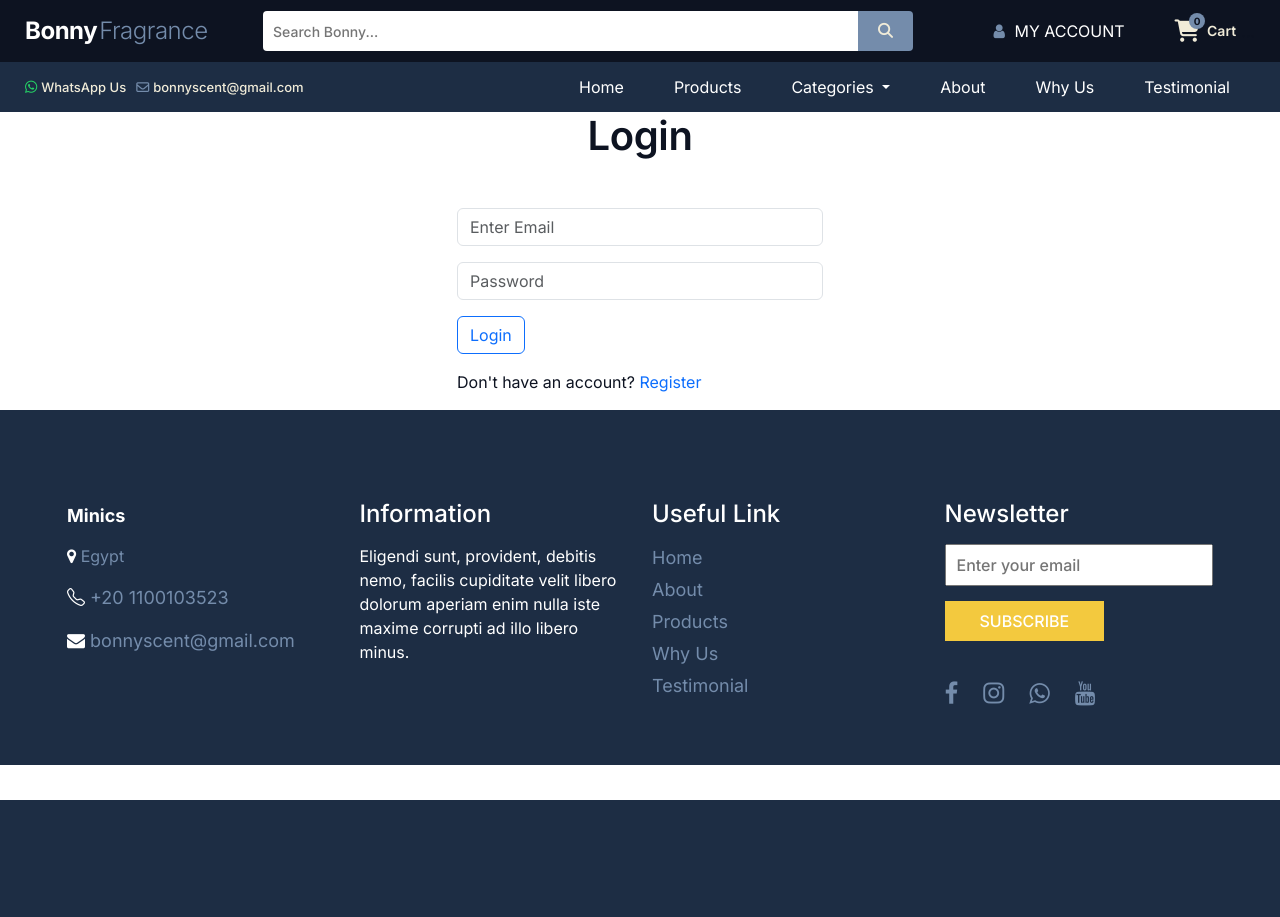
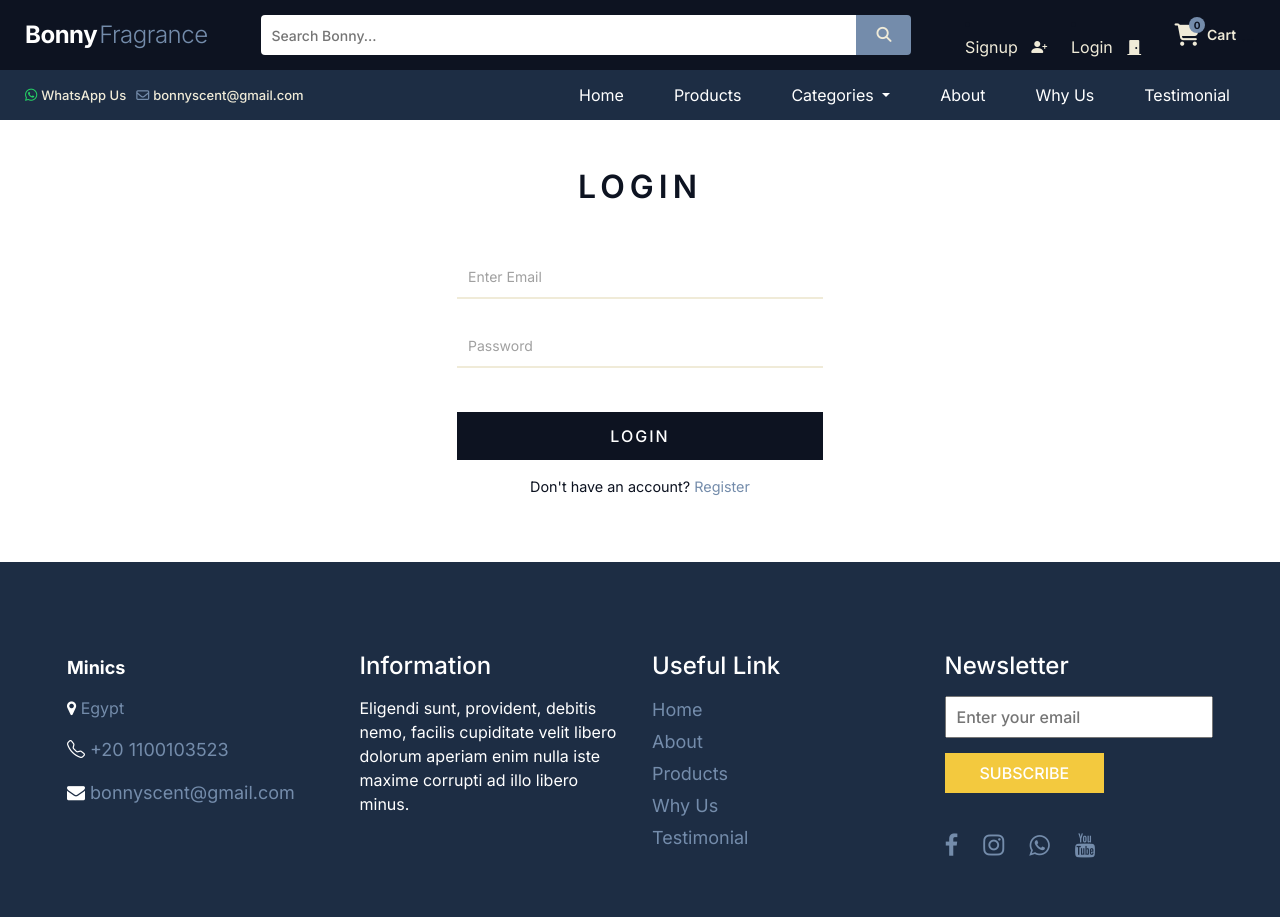
Before and after one commit to mostafa3ttar/Django-E-commerce-Pro, a Django app: page /accounts/login/ in a window 1280 px wide. Before the commit the page ends 800 px from the top, so only its background shows below. Run offline with Django 5.2, Linux system fonts and the light colour scheme; data that the repository does not hold is empty; parts of the project's set-up code (start-up, migrations or seed data) failed here and were passed over; some libraries are stand-ins or nearby versions.

Commit message:
feat(accounts): upgrade auth flow & professional UX
- Refactored activation logic with dedicated success/failed templates.

- Implemented custom logout view with session flushing for security.

- Enhanced user feedback system with styled dynamic messages.

- Added auto-dismiss functionality for a seamless experience.

- Refined login flow and error handling.

```diff
--- a/accounts/apps.py
+++ b/accounts/apps.py
@@ -2,5 +2,9 @@ from django.apps import AppConfig
 
 
 class UsersConfig(AppConfig):
+    default_auto_field = 'django.db.models.BigAutoField'
     name = 'accounts'
     verbose_name = 'Users Management'
+
+    # def ready(self):
+    #     import accounts.signals
--- a/accounts/forms.py
+++ b/accounts/forms.py
@@ -28,3 +28,6 @@ class RegisterForm(forms.ModelForm):
         self.fields['phone_number'].widget.attrs['placeholder'] = 'Phone Number'
         self.fields['password'].widget.attrs['placeholder'] = 'Enter Password'
         self.fields['confirm_password'].widget.attrs['placeholder'] = 'Confirm Password'
+
+        for field in self.fields:
+            self.fields[field].label = False
--- a/accounts/urls.py
+++ b/accounts/urls.py
@@ -1,10 +1,15 @@
 from django.urls import path
 from . import views
+from django.contrib.auth import views as auth_views
 
 app_name = 'accounts'
 
 urlpatterns = [
     path('', views.register, name='register'),
     path('login/', views.login, name='login'),
-    path('activate/<uidb64>/<token>/', views.activate, name='activate')
+    path('activate/<uidb64>/<token>/', views.activate, name='activate'),
+    # path('logout/', auth_views.LogoutView.as_view(next_page='accounts:login'), name='logout'),
+    path('logout/', views.logout_view, name='logout'),
+    path('profile/', views.profile, name='profile'),
+
 ]
--- a/accounts/views.py
+++ b/accounts/views.py
@@ -1,8 +1,10 @@
 from django.shortcuts import render, redirect
+from django.contrib.auth.decorators import login_required
 from .forms import RegisterForm
 from .models import Account
 from django.conf import settings
 from django.contrib.auth import authenticate, login as auth_login
+from django.contrib.auth import logout
 from django.contrib import messages
 
 #Activation Account
@@ -63,24 +65,34 @@ def register(request):
 
 
 def login(request):
+
+    if request.user.is_authenticated:
+        return redirect('store:home')
+
     if request.method == 'POST':
-        email = request.POST['email']
-        password = request.POST['password']
+        email = request.POST.get('email')
+        password = request.POST.get('password')
 
         user = authenticate(email=email, password=password)
 
         if user is not None:
             if user.is_active:
                 auth_login(request, user)
-                messages.success(request,'Logged in successfully.')
                 return redirect('store:home')
             else:
-                messages.error(request, 'Your account not active.')
+                messages.error(request, 'Your account is not active.')
         else:
             messages.error(request, 'Invalid email or password.')
-            return redirect('accounts:login')
+        return render('accounts:login')
 
     return render(request, 'accounts/login.html')
+
+
+def logout_view(request):
+    logout(request)
+    request.session.flush()
+    messages.info(request, 'You have been logged out.')
+    return redirect('accounts:login')
 
 
 def activate(request, uidb64, token):
@@ -91,10 +103,24 @@ def activate(request, uidb64, token):
         user=None
 
     if user is not None and default_token_generator.check_token(user, token):
+        if user.is_active:
+            messages.add_message(request, messages.INFO, 'Your account is already active. Please log in.', extra_tags='warning')
+            return redirect('accounts:login')
         user.is_active = True
         user.save()
-        messages.success(request, 'Your account has been activated successfully.')
-        return redirect('accounts:login')
+        return render(request, 'accounts/activate_success.html')
     else:
-        messages.error(request, 'The activation link is invalid or has expired.')
-        return redirect('accounts:register')
+        return render(request, 'accounts/activate_failed.html')
+
+
+@login_required(login_url='accounts:login')
+def profile(request):
+    user = request.user
+    # orders = Order.objects.filter(user=user).order_by('-created_at')
+
+    context = {
+        'user': user,
+        # 'orders': orders,
+    }
+
+    return render(request, 'accounts/profile.html', context)
--- a/coupons/views.py
+++ b/coupons/views.py
@@ -8,7 +8,7 @@ from .forms import CouponApplyForm
 
 
 
-
+@require_POST
 def coupon_apply(request):
     now = timezone.now()
     form = CouponApplyForm(request.POST)
--- a/project/settings.py
+++ b/project/settings.py
@@ -186,3 +186,5 @@ CACHES = {
         }
     }
 }
+
+LOGIN_URL = 'accounts:login'
--- a/static/css/style.css
+++ b/static/css/style.css
@@ -1258,3 +1258,199 @@ html {
 }
 
 /* End pagination */
+
+
+/* Start Accounts */
+
+/* Start login & Register */
+
+.luxury-form .form-control {
+  border: none;
+  border-bottom: 2px solid #F0EBD8;
+  border-radius: 0;
+  background-color: transparent !important;
+  transition: all 0.3s ease;
+  padding: 10px 0;
+  background: transparent;
+  transition: border-color 0.3s;
+  padding: 8px 8px !important;
+  font-size: 18px;
+  width: 100%;
+  color: #1D2D44;
+
+}
+
+.luxury-form .form-control:-webkit-autofill,
+.luxury-form .form-control:-webkit-autofill:hover,
+.luxury-form .form-control:-webkit-autofill:focus {
+  -webkit-text-fill-color: #1D2D44;
+  -webkit-box-shadow: 0 0 0px 1000px transparent inset;
+  transition: background-color 5000s ease-in-out 0s;
+}
+
+.luxury-form .form-control:focus {
+  box-shadow: none;
+  border-bottom: 2px solid #0D1321;
+  padding: 10px 12px !important;
+  margin-bottom: 25px;
+
+
+}
+
+.luxury-form .form-control::placeholder {
+  padding-left: 3px;
+  color: #A0A0A0;
+  font-size: 14px;
+}
+
+.luxury-btn {
+  width: 100%;
+  padding: 12px;
+  background-color: #0D1321;
+  color: #ffffff;
+  border: none;
+  text-transform: uppercase;
+  letter-spacing: 2px;
+  margin-top: 20px;
+  transition: opacity 0.3s;
+}
+
+.luxury-btn:hover {
+  opacity: 0.9;
+}
+
+/* End login Register */
+
+/* Start verification */
+
+.verification-box {
+  background-color: #ffffff;
+  border: 1px solid #F0EBD8;
+  border-radius: 0;
+  transition: transform 0.3s ease;
+}
+
+.verification-box:hover {
+  transform: translateY(-5px);
+}
+
+.verification-box h2 {
+  color: #0D1321;
+  font-weight: 600;
+}
+
+.verification-box p {
+  line-height: 1.6;
+  font-size: 1.1rem;
+}
+
+/* End verification */
+
+/* Start alerts */
+
+.custom-alert {
+  margin-bottom: 20px;
+  padding: 15px;
+  font-size: 0.9rem;
+  text-align: center;
+  border-radius: 0 !important;
+}
+
+.alert-success {
+  background-color: #D8F3DC;
+  color: #081C15;
+}
+
+.alert-error {
+  background-color: #F8D7DA;
+  color: #721C24;
+}
+
+.alert-info {
+  background-color: #E2EAF8;
+  color: #1D3557;
+}
+
+.alert-warning {
+  background-color: #FFF3CD;
+  color: #856404;
+}
+
+/* End alerts */
+
+/* Start profile */
+
+.profile-sidebar .nav-link {
+  color: #1D2D44;
+  padding: 10px 0;
+  border-bottom: 1px solid #F0EBD8;
+  transition: 0.3s;
+}
+
+.profile-sidebar .nav-link.active,
+.profile-sidebar .nav-link:hover {
+  color: #0D1321;
+  font-weight: bold;
+}
+
+.profile-content {
+  background: #fff;
+  border: 1px solid #F0EBD8;
+}
+
+.stat-card {
+  padding: 20px;
+  border: 1px solid #F0EBD8;
+  text-align: center;
+}
+
+.stat-card h3 {
+  font-size: 2rem;
+  color: #0D1321;
+}
+
+/* End profile */
+
+/* Start Activate */
+
+.activation-container {
+  padding: 60px 20px;
+  text-align: center;
+}
+
+.activation-box {
+  max-width: 450px;
+  margin: 0 auto;
+  padding: 40px;
+  background: #fff;
+  border: 1px solid #F0EBD8;
+}
+
+.activation-icon {
+  font-size: 3.5rem;
+  margin-bottom: 25px;
+}
+
+.success-color {
+  color: #2D6A4F;
+}
+
+.failed-color {
+  color: #BC4749;
+}
+
+.activation-box h2 {
+  text-transform: uppercase;
+  letter-spacing: 3px;
+  margin-bottom: 20px;
+}
+
+.activation-box p {
+  color: #666;
+  line-height: 1.6;
+  margin-bottom: 30px;
+}
+
+/* End Activate */
+
+/* End Accounts */
--- a/static/js/main.js
+++ b/static/js/main.js
@@ -4,7 +4,7 @@ $(document).ready(function () {
         $(".custom-alert").fadeOut('slow', function () {
             $(this).remove();
         });
-    }, 3000);
+    }, 4000);
 });
 
 
--- a/store/views.py
+++ b/store/views.py
@@ -54,7 +54,7 @@ def list_product(request, category_slug=None):
         ).filter(search=search_query).order_by('-rank')
 
 
-    paginator = Paginator(products, 3)
+    paginator = Paginator(products, 9)
     page_number = request.GET.get('page')
     page_obj = paginator.get_page(page_number)
 
--- a/templates/accounts/login.html
+++ b/templates/accounts/login.html
@@ -4,35 +4,57 @@
 {% block content %}
 
 {% if request.GET.command == 'verification' %}
+<div class="container my-5">
+    <div class="row justify-content-center">
+        <div class="col-md-8 col-lg-6">
+            <div class="verification-box text-center p-5 shadow-sm">
+                <i class="fa-regular fa-envelope" style="font-size: 3rem; color: #0D1321; margin-bottom: 20px;"></i>
 
-<div class="row justify-content-center">
-    <div class="alert alert-success">
-        <h4 class="alert alert-heading">Registration Successful!</h4>
-        <p>Thank you for signing up. A verification email has been sent to your inbox.</p>
-        <hr>
-        <p class="mb-0">Already verified? <a href="{% url 'accounts:login' %}">Log in here.</a></p>
+                <h2 class="mb-4" style="text-transform: uppercase; letter-spacing: 2px;">Verification Sent!</h2>
+
+                <p class="text-muted mb-4">
+                    Thank you for signing up with BONNY. <br>
+                    A verification email has been sent to your inbox. Please check it to activate your account.
+                </p>
+
+                <hr class="my-4">
+
+                <p class="mb-0">
+                    Already verified?
+                    <a href="{% url 'accounts:login' %}" style="color: #0D1321; font-weight: bold;">Log in here.</a>
+                </p>
+            </div>
+        </div>
     </div>
 </div>
 
 {% else %}
 
-<div class="container">
+<div class="container my-5">
     <div class="row justify-content-center">
-        <div class="col-md-6 col-lg-4">
-            <h1 class="row justify-content-center">Login</h1>
+        <div class="col-md-5 col-lg-4">
+            <h2 class="text-center mb-4" style="letter-spacing: 5px; text-transform: uppercase;">Login</h2>
+
             {% include "parts/_messages.html" %}
-            <form method='POST' action="{% url 'accounts:login' %}" class="my-class" autocomplete="off">
+
+            <form method='POST' action="{% url 'accounts:login' %}" class="luxury-form" autocomplete="off">
                 {% csrf_token %}
-                <div class="form-group my-3">
-                    <input type="email" name="email" class="form-control" placeholder="Enter Email">
+
+                <div class="form-group mb-4">
+                    <input type="email" name="email" class="form-control" placeholder="Enter Email" required>
                 </div>
-                <div class="form-group">
+
+                <div class="form-group mb-4">
                     <input type="password" name="password" class="form-control" placeholder="Password"
-                        autocomplete="new-password">
+                        autocomplete="new-password" required>
                 </div>
-                <button type="submit" class="btn btn-outline-primary my-3">Login</button>
+
+                <button type="submit" class="luxury-btn">Login</button>
             </form>
-            <p>Don't have an account? <a href="{% url 'accounts:register' %}">Register</a> </p>
+
+            <p class="text-center mt-3" style="font-size: 0.9rem;">
+                Don't have an account? <a href="{% url 'accounts:register' %}" style="color: #748CAB;">Register</a>
+            </p>
         </div>
     </div>
 </div>
--- a/templates/parts/_messages.html
+++ b/templates/parts/_messages.html
@@ -1,15 +1,9 @@
 <div class="message-container text-center">
     {% if messages %}
-    {% for message in messages %}
-    <div id="message" class="custom-alert">
-        <div {% if message.tags %}
-            class="alert alert-{{message.tags}} d-flex justify-content-between align-items-center alert-dismissible fade show"
-            role="alert" {% endif %}>
-            {% if message.level == DEFAULT_MESSAGE_LEVELS.ERROR %} {% endif %}
-            <span><b>{{ message }}</b></span>
-            <!-- <button type="button" class="btn-close" data-bs-dismiss="alert" aria-label="Close"></button> -->
-        </div>
-    </div>
-    {% endfor %}
+        {% for message in messages %}
+            <div id="message" class="custom-alert alert-{{ message.tags }} d-flex justify-content-center align-items-center">
+                <span><b>{{ message }}</b></span>
+            </div>
+        {% endfor %}
     {% endif %}
 </div>
--- a/templates/parts/navbar.html
+++ b/templates/parts/navbar.html
@@ -19,15 +19,25 @@
           <div id="search-suggestions" class="search-suggestions-dropdown shadow-lg"></div>
 
         </form>
-
+        {% if user.is_authenticated %}
         <div class="user_option_box me-3">
-          <a href="{% url 'accounts:register' %}" class="account-link">
+          <a href="{% url 'accounts:profile' %}" class="account-link">
             <i class="fa fa-user" style="color: #748CAB;" aria-hidden="true"></i>
             <span>
-              My Account
+              Profile
             </span>
           </a>
         </div>
+        {% else %}
+        <li class="nav-item">
+          <a class="nav-link" href="{% url 'accounts:register' %}" style="color: #F0EBD8;">Signup &nbsp; <i
+              class="bi-person-plus-fill" aria-hidden="true"></i> </a>
+        </li>
+        <li class="nav-item">
+          <a class="nav-link" href="{% url 'accounts:login' %}" style="color: #F0EBD8;">Login &nbsp; <i
+              class="bi bi-door-closed-fill" aria-hidden="true"></i> </a>
+        </li>
+        {% endif %}
 
         <div class="cart-dropdown-wrapper"
           style="position: relative; display: flex; align-items: center; height: 100%;">
```
Also changed, not shown: accounts/signals.py (added, +16 -0 lines), orders/views.py (+4 -3 lines), templates/accounts/activate_failed.html (added, +14 -0 lines), templates/accounts/activate_success.html (added, +21 -0 lines), templates/accounts/profile.html (added, +41 -0 lines), templates/accounts/register.html (+12 -13 lines).
